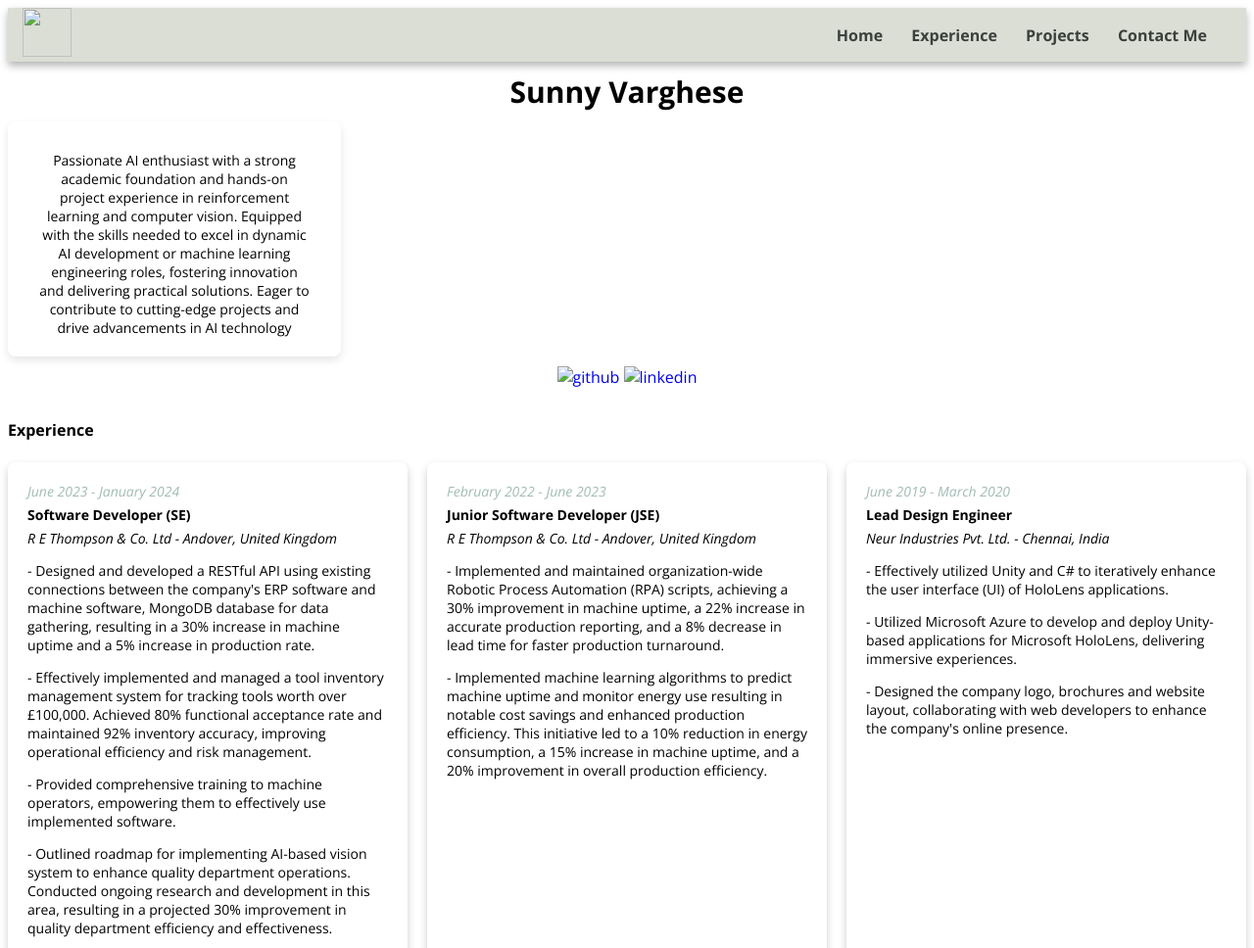
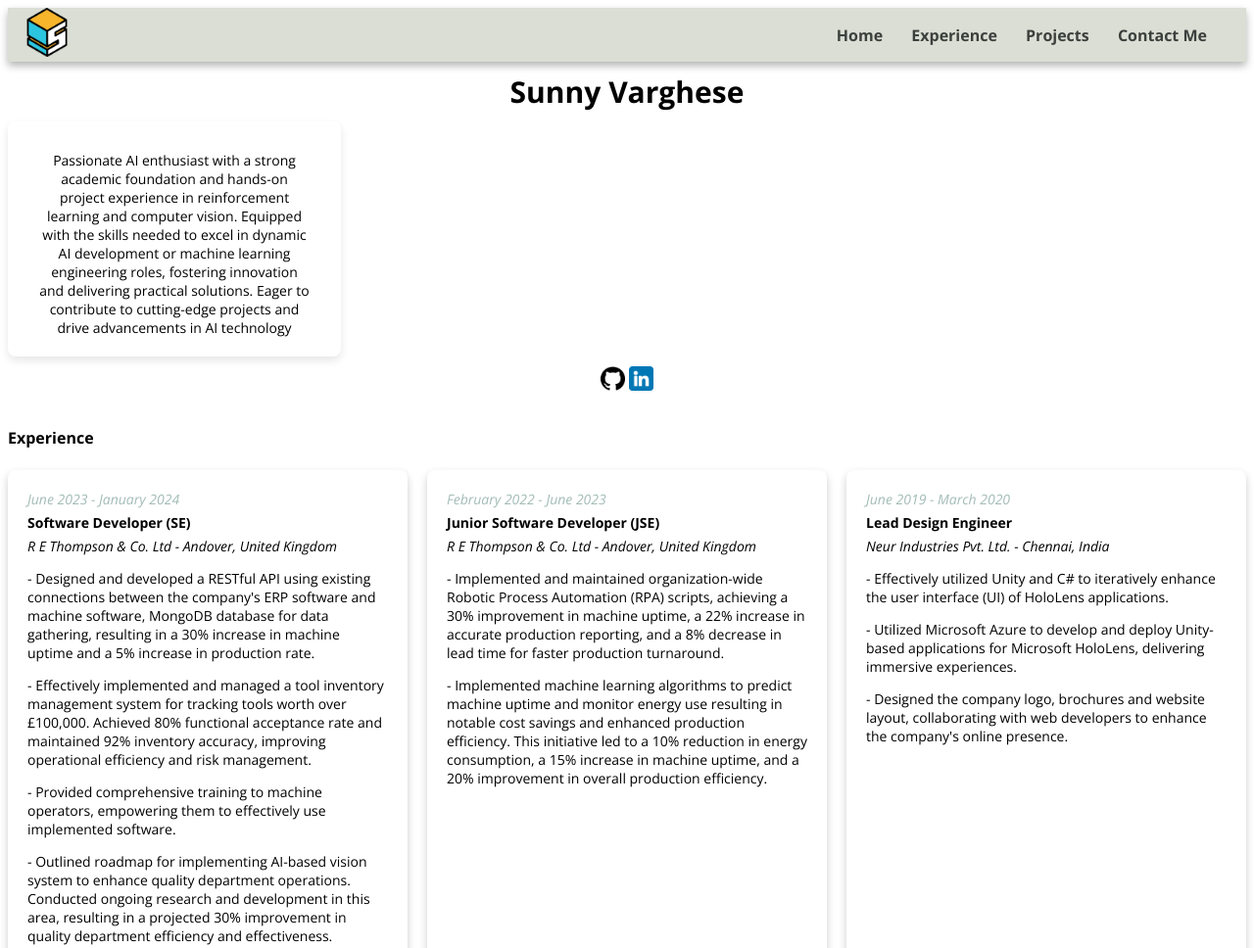
Before and after one commit to sunnyvr/portfolio, a plain HTML site: page index.html in a window 1280 px wide. Shown: the top 968 px of the page at 98% size. Drawn offline with nearby package versions, Linux system fonts and the light colour scheme; the site is published under a folder, as on GitHub Pages, so addresses that start at the root find nothing.

Commit message:
Update index.html

```diff
--- a/index.html
+++ b/index.html
@@ -13,7 +13,7 @@
     <body>
         <nav class="navbar">
             <div class="navdiv">
-                <div class="logo"><a href="#"><img src="/images/letter-s.png" style="width: 50px;height: 50px;"></a></div>
+                <div class="logo"><a href="#"><img src="images/letter-s.png" style="width: 50px;height: 50px;"></a></div>
                 <ul>
                     <li><a href="#">Home</a></li>
                     <li><a href="#">Experience</a></li>
@@ -35,8 +35,8 @@
             </div>
         </div>
         <div class="links">
-            <a href="https://github.com/sunnyvr/" target="_blank"><img src="/images/github.png" alt="github" style="width: 25px;height: 25px;"></a>
-            <a href="https://www.linkedin.com/in/sunnyvr/" target="_blank"><img src="/images/linkedin.png" alt="linkedin" style="width: 25px;height: 25px;"></a>
+            <a href="https://github.com/sunnyvr/" target="_blank"><img src="images/github.png" alt="github" style="width: 25px;height: 25px;"></a>
+            <a href="https://www.linkedin.com/in/sunnyvr/" target="_blank"><img src="images/linkedin.png" alt="linkedin" style="width: 25px;height: 25px;"></a>
         </div>
         <br>
         <div class="exp">
```
